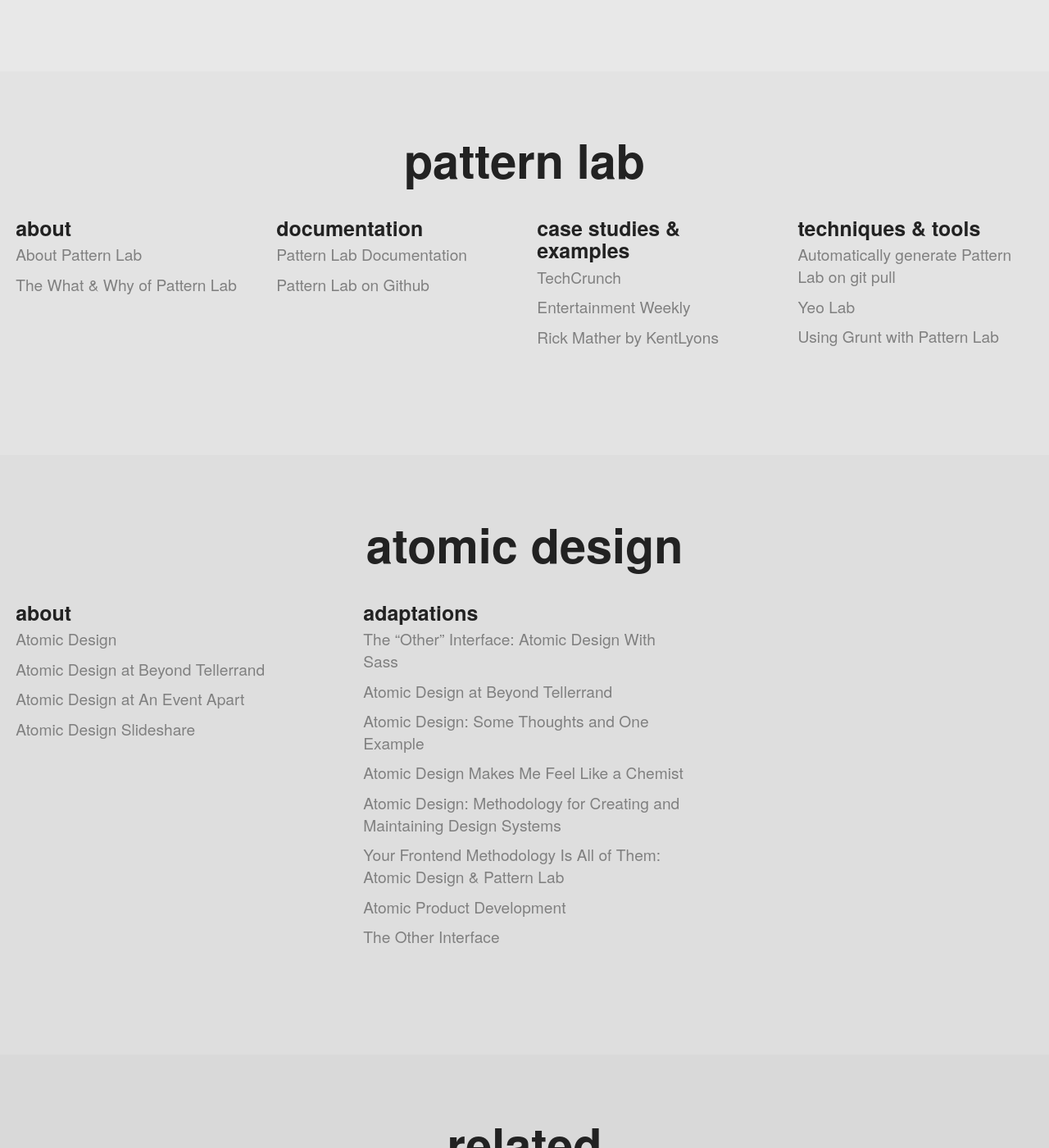
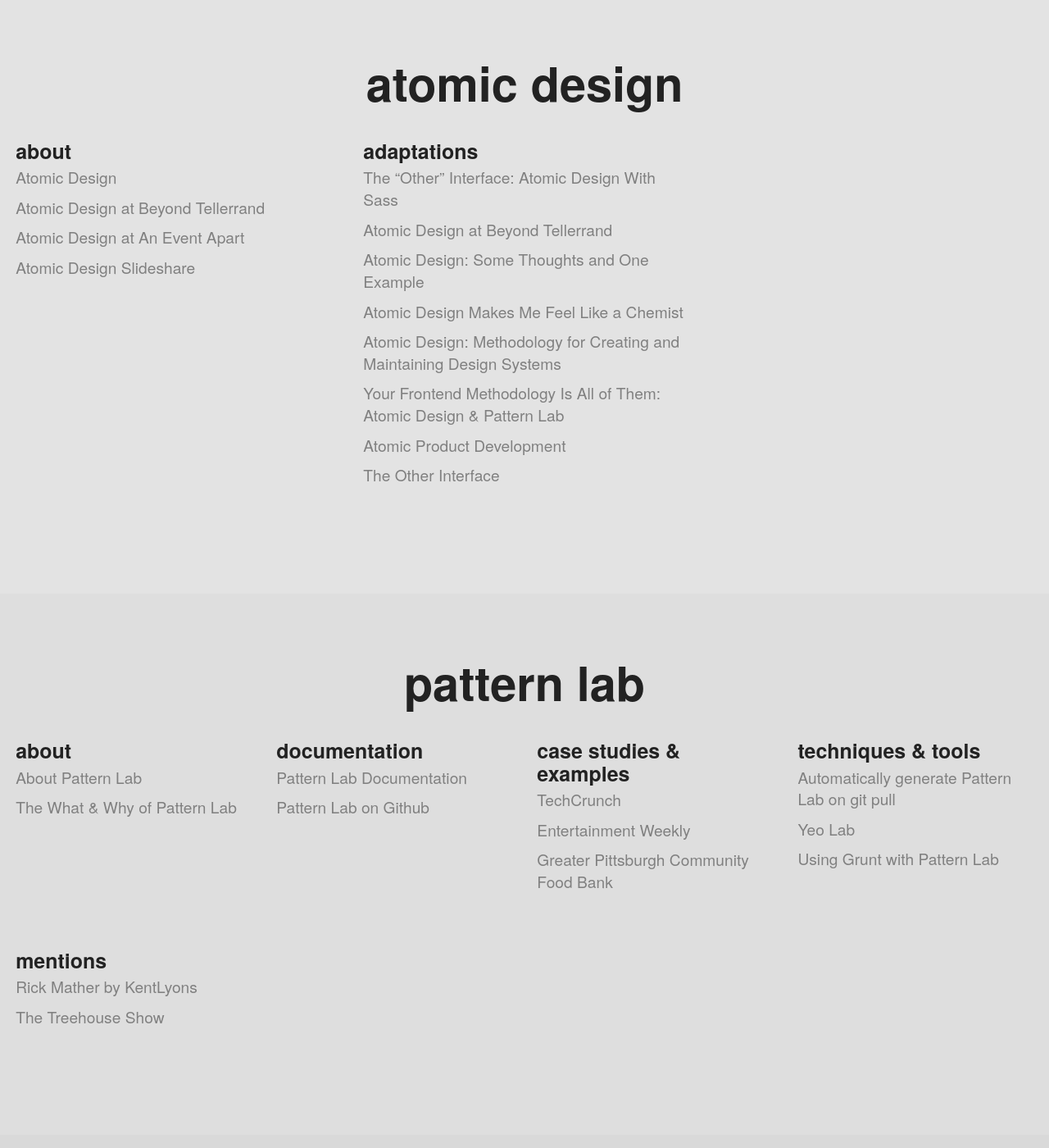
Before and after one commit to pattern-lab/website, a Jekyll site: the page built from patternlabsite/resources.html, in a window 1280 px wide and 1400 px high, scrolled down 1328 px. Shown: the whole window at 82% size. Built offline with Jekyll 4.4.1, drawn with Linux system fonts in a browser that asks for light colours; Markdown is read by kramdown in place of the engine named in the settings; comment, search, counter and statistics services are not loaded; some of the changed lines change nothing that is shown; some of the changed text lies outside the part shown.

Commit message:
Add styleguides io examples

```diff
--- a/patternlabsite/resources.html
+++ b/patternlabsite/resources.html
@@ -24,6 +24,7 @@
 				<li><a href="http://sideproject.io/front-end-and-ui-style-guides/">Front-end and UI Style Guides</a></li>
 				<li><a href="http://mediatemple.net/blog/tips/modern-style-guides-for-web-design-and-development/">Modern Style Guides for Web Design and Development</a></li>
 				<li><a href="http://webuild.envato.com/blog/styleguide-driven-development/">Styleguide-Driven Development</a></li>
+				<li><a href="http://www.slideshare.net/dmolsenwvu/the-death-of-lorem-ipsum-pixel-perfect-content">The Death of Lorem Ipsum Pixel Perfect Content</a></li>
 			</ul>
 		</div>
 		<div class="gi" id="tools">
@@ -39,24 +40,7 @@
 		<div class="gi" id="examples">
 			<h3>Examples</h3>
 			<ul class="list">
-				<li><a href="https://gimmebar.com/collection/4ecd439c2f0aaad734000022/front-end-styleguides">Style Guide Round-Up</a></li>
-				<li><a href="https://kippt.com/asiermartinez/style-guides">Style Guide Collection</a></li>
-				<li><a href="http://sideproject.io/front-end-and-ui-style-guides/">Front End and UI Style Guides</a></li>
-				<li><a href="http://www.starbucks.com/static/reference/styleguide/">Starbucks Style Guide</a></li>
-				<li><a href="http://ux.mailchimp.com/patterns/">MailChimp</a></li>
-				<li><a href="http://sfdc-styleguide.herokuapp.com/">Salesforce1</a></li>
-				<li><a href="http://www.yelp.com/styleguide">Yelp</a></li>
-				<li><a href="http://style.codeforamerica.org/">Code For America</a></li>
-				<li><a href="http://www.bbc.co.uk/gel/mobile/device-considerations/philosophy">BBC</a></li>
-				<li><a href="http://pasteup.gu.com/">The Guardian</a></li>
-				<li><a href="http://www.southtees.nhs.uk/style-guide/">South Tees Hospital</a></li>
-				<li><a href="http://paulrobertlloyd.com/about/styleguide/">Paul Robert Lloyd</a></li>
-				<li><a href="https://www.mapbox.com/base/">Mapbox</a></li>
-				<li><a href="http://www.bbc.co.uk/programmes/styleguide/gallery">BBC Programmes</a></li>
-				<li><a href="https://console.run.pivotal.io/style_guide">Pivotal</a></li>
-				<li><a href="http://editorially.github.io/styleguide/">Editorially</a></li>
-				<li><a href="http://www.polymer-project.org/components/paper-elements/demo.html#paper-checkbox">Polymer Web Components</a></li>
-				<li><a href="http://refills.bourbon.io/">Refills</a>
+				<li><a href="http://styleguides.io/examples.html">View examples on Styleguides.io</a>
 			</ul>
 		</div>
 		<div class="gi" id="thoughts">
@@ -72,43 +56,7 @@
 	</div>
  </section>
 
-  <section class="section section-3">
- 	<h2 class="section-title">Pattern Lab</h2>
- 	<div class="g g-4up-alt">
- 		<div class="gi">
-			<h3>About</h3>
-			<ul class="list">
-				<li><a href="/about.html">About Pattern Lab</a></li>
-				<li><a href="http://www.slideshare.net/dmolsenwvu/the-what-and-why-of-pattern-lab">The What &amp; Why of Pattern Lab</a></li>
-			</ul>
-		</div>
-		<div class="gi">
-			<h3>Documentation</h3>
-			<ul class="list">
-				<li><a href="/docs/index.html">Pattern Lab Documentation</a></li>
-				<li><a href="https://github.com/pattern-lab/">Pattern Lab on Github</a></li>
-			</ul>
-		</div>
-		<div class="gi">
-			<h3>Case Studies &amp; Examples</h3>
-			<ul class="list">
-				<li><a href="http://bradfrostweb.com/blog/post/techcrunch/">TechCrunch</a></li>
-				<li><a href="http://bradfrostweb.com/blog/post/entertainment-weekly/">Entertainment Weekly</a></li>
-				<li><a href="http://blog.kentlyons.com/codelab/rick-mather/">Rick Mather by KentLyons</a></li>
-			</ul>
-		</div>
-		<div class="gi">
-			<h3>Techniques & Tools</h3>
-			<ul class="list">
-				<li><a href="http://peterwilson.cc/pattern-lab-post-merge-hook/">Automatically generate Pattern Lab on git pull</a></li>
-				<li><a href="http://yeo-lab.com/">Yeo Lab</a></li>
-				<li><a href="http://bradfrostweb.com/blog/post/using-grunt-with-pattern-lab/">Using Grunt with Pattern Lab</a></li>
-			</ul>
-		</div>
-	</div>
- </section>
-
- <section class="section section-4" id="atomic-design">
+ <section class="section section-3" id="atomic-design">
  	<h2 class="section-title">Atomic Design</h2>
  	<div class="g g-3up">
 		<div class="gi">
@@ -137,19 +85,56 @@
 
  </section>
 
+  <section class="section section-4">
+ 	<h2 class="section-title">Pattern Lab</h2>
+ 	<div class="g g-4up-alt">
+ 		<div class="gi">
+			<h3>About</h3>
+			<ul class="list">
+				<li><a href="/about.html">About Pattern Lab</a></li>
+				<li><a href="http://www.slideshare.net/dmolsenwvu/the-what-and-why-of-pattern-lab">The What &amp; Why of Pattern Lab</a></li>
+			</ul>
+		</div>
+		<div class="gi">
+			<h3>Documentation</h3>
+			<ul class="list">
+				<li><a href="/docs/index.html">Pattern Lab Documentation</a></li>
+				<li><a href="https://github.com/pattern-lab/">Pattern Lab on Github</a></li>
+			</ul>
+		</div>
+		<div class="gi">
+			<h3>Case Studies &amp; Examples</h3>
+			<ul class="list">
+				<li><a href="http://bradfrostweb.com/blog/post/techcrunch/">TechCrunch</a></li>
+				<li><a href="http://bradfrostweb.com/blog/post/entertainment-weekly/">Entertainment Weekly</a></li>
+				<li><a href="http://foodbank.bradfrostweb.com/patternlab/v10/">Greater Pittsburgh Community Food Bank</a></li>
+			</ul>
+		</div>
+		<div class="gi">
+			<h3>Techniques & Tools</h3>
+			<ul class="list">
+				<li><a href="http://peterwilson.cc/pattern-lab-post-merge-hook/">Automatically generate Pattern Lab on git pull</a></li>
+				<li><a href="http://yeo-lab.com/">Yeo Lab</a></li>
+				<li><a href="http://bradfrostweb.com/blog/post/using-grunt-with-pattern-lab/">Using Grunt with Pattern Lab</a></li>
+			</ul>
+		</div>
+		<div class="gi">
+			<h3>Mentions</h3>
+			<ul class="list">
+				<li><a href="http://blog.kentlyons.com/codelab/rick-mather/">Rick Mather by KentLyons</a></li>
+				<li><a href="http://www.youtube.com/watch?v=5LZZvuAENnU&feature=share&list=SPFDA5B0CD72326128#aid=P-qDiRyMW2M">The Treehouse Show</a></li>
+			</ul>
+		</div>
+	</div>
+ </section>
+
  <section class="section section-5">
 	<h2 class="section-title">Related</h2>
 	<div class="g g-4up-alt">
 		<div class="gi">
 			<h3>Concepts</h3>
 			<ul class="list">
-				<li><a href="http://joshduck.com/periodic-table.html">Periodic Table of HTML Elements</a></li>
 				<li><a href="http://www.w3.org/TR/2013/WD-components-intro-20130606/">Web Components</a></li>
-			</ul>
-		</div>
-		<div class="gi">
-			<h3>Techniques</h3>
-			<ul class="list">
 				<li><a href="http://styletil.es/">Style Tiles</a></li>
 				<li><a href="http://danielmall.com/articles/rif-element-collages/">Element Collages</a></li>
 				<li><a href="http://bradfrostweb.com/blog/post/interface-inventory/">Interface Inventory</a></li>
```
